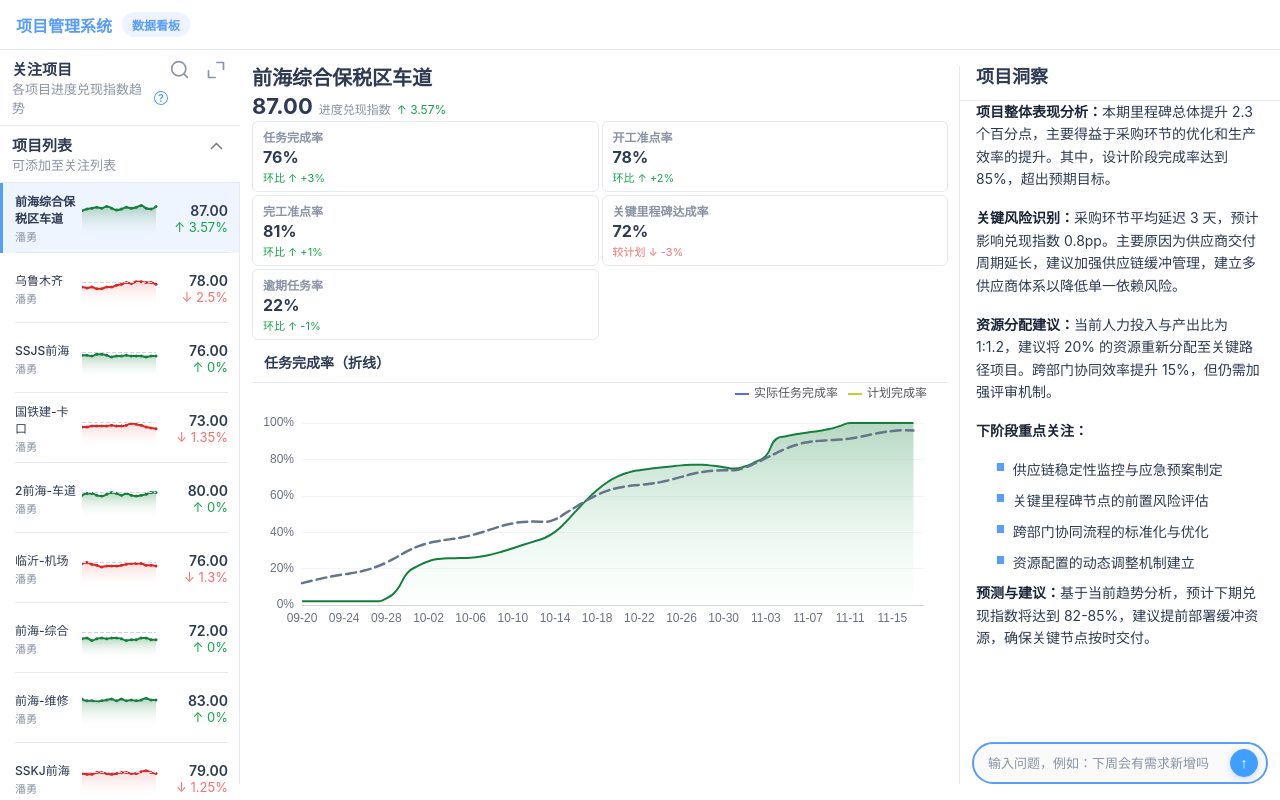
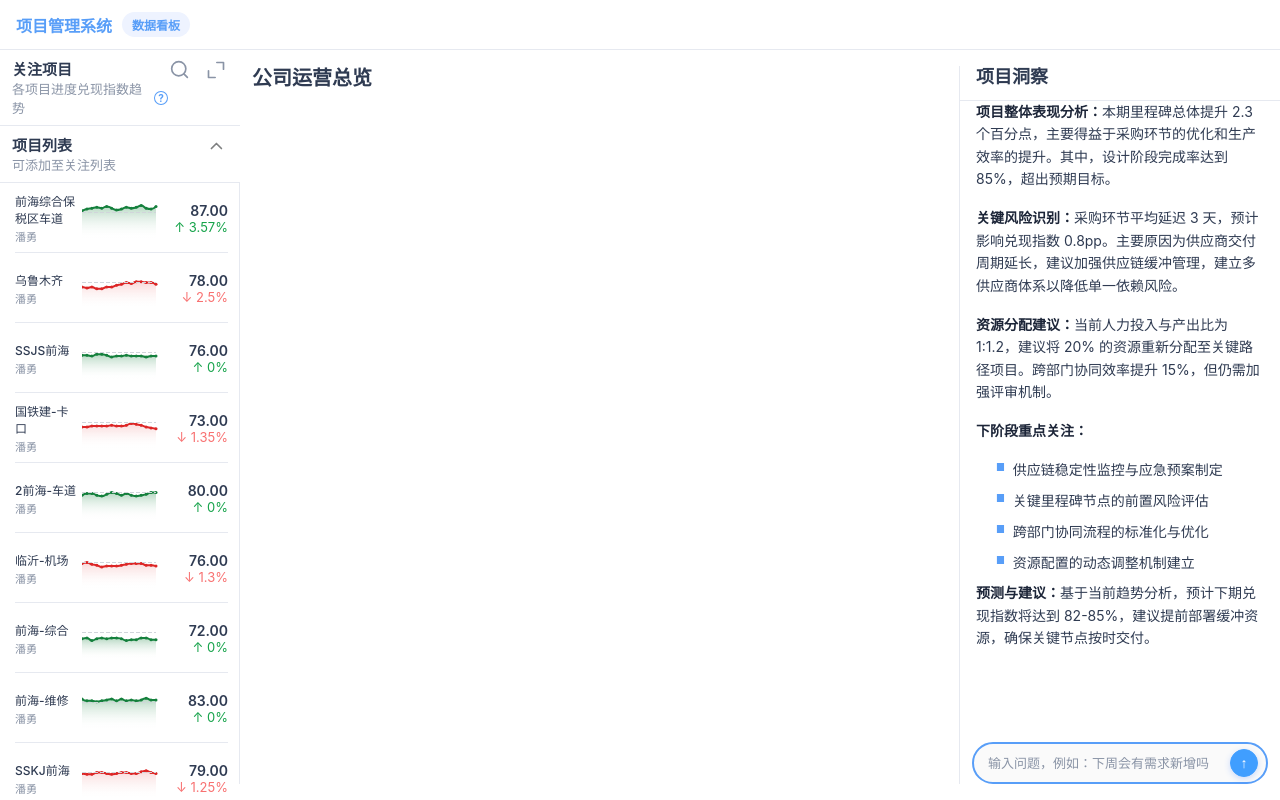
Before and after one commit to Soulcool22/dashboard-vue, a Vue app: page / in a window 1280 px wide. Built offline with nearby package versions, Linux system fonts and the light colour scheme; what @icon-park/vue-next would draw is missing.

Commit message:
home按钮功能添加

```diff
--- a/src/App.vue
+++ b/src/App.vue
@@ -30,16 +30,32 @@
         />
       </section>
       <section class="col col-middle">
-        <div v-if="selectedProject" class="project-info">
-          <div class="project-main-title">{{ selectedProject.name }}</div>
-          <div class="project-index-row">
-            <div class="project-index-value">{{ lastValue(selectedProject).toFixed(2) }}</div>
-            <div class="project-index-label">进度兑现指数</div>
-            <div class="project-index-change" :class="deltaSign(selectedProject) >= 0 ? 'up' : 'down'">{{ deltaText(selectedProject) }}</div>
+        <!-- View Title Bar -->
+        <div class="middle-header">
+          <div v-if="!isCompanyView && selectedProject" class="project-info">
+            <div class="project-main-title">{{ selectedProject.name }}</div>
+            <div class="project-index-row">
+              <div class="project-index-value">{{ lastValue(selectedProject).toFixed(2) }}</div>
+              <div class="project-index-label">进度兑现指数</div>
+              <div class="project-index-change" :class="deltaSign(selectedProject) >= 0 ? 'up' : 'down'">{{ deltaText(selectedProject) }}</div>
+            </div>
           </div>
+          <div v-else class="project-info">
+            <div class="project-main-title">公司运营总览</div>
+          </div>
+          <el-button v-if="!isCompanyView" @click="showCompanyView" class="home-btn" text>
+            <home theme="outline" size="22" fill="#999595" :strokeWidth="3" strokeLinejoin="bevel"/>
+          </el-button>
         </div>
-        <KpiGrid :kpis="kpis" />
-        <CompletionLine />
+
+        <!-- View Content -->
+        <template v-if="!isCompanyView">
+          <KpiGrid :kpis="kpis" />
+          <CompletionLine />
+        </template>
+        <div v-else class="company-view-placeholder">
+          <!-- Company-level content will go here -->
+        </div>
       </section>
       <ResearchChat />
     </main>
@@ -53,253 +69,128 @@ import RegularList from './components/RegularList.vue'
 import KpiGrid from './components/KpiGrid.vue'
 import CompletionLine from './components/CompletionLine.vue'
 import ResearchChat from './components/ResearchChat.vue'
+import { Home } from '@icon-park/vue-next'
 
 const expandedLeft = ref(false)
 const regularCollapsed = ref(false)
 function toggleLeftExpand(){ expandedLeft.value = !expandedLeft.value }
 
 // --- Data State ---
+const projects = ref([])
+function generateSeriesData() {
+  const data = [];
+  let value = 70 + Math.random() * 15;
+  for (let i = 0; i < 16; i++) {
+    data.push(Math.round(value));
+    value += (Math.random() - 0.5) * 5;
+    if (value > 95) value = 95;
+    if (value < 55) value = 55;
+  }
+  return data;
+}
+const regulars = ref([
+  { name: '前海综合保税区车道', sector: '潘勇', series: generateSeriesData() },
+  { name: '乌鲁木齐', sector: '潘勇', series: generateSeriesData() },
+  { name: 'SSJS前海', sector: '潘勇', series: generateSeriesData() },
+  { name: '国铁建-卡口', sector: '潘勇', series: generateSeriesData() },
+  { name: '2前海-车道', sector: '潘勇', series: generateSeriesData() },
+  { name: '临沂-机场', sector: '潘勇', series: generateSeriesData() },
+  { name: '前海-综合', sector: '潘勇', series: generateSeriesData() },
+  { name: '前海-维修', sector: '潘勇', series: generateSeriesData() },
+  { name: 'SSKJ前海', sector: '潘勇', series: generateSeriesData() }
+])
+const kpis = ref([
+  { title: '任务完成率', value: '76%', delta: '+3%', up: true },
+  { title: '开工准点率', value: '78%', delta: '+2%', up: true },
+  { title: '完工准点率', value: '81%', delta: '+1%', up: true },
+  { title: '关键里程碑达成率', value: '72%', delta: '-3%', up: false },
+  { title: '逾期任务率', value: '22%', delta: '-1%', up: true }
+])
 
-const projects = ref([])
+// --- View State ---
+const isCompanyView = ref(true) // Show company view by default
+const selectedProject = ref(null)
 
-
-
-// Helper function to generate somewhat realistic-looking series data
-
-function generateSeriesData() {
-
-  const data = [];
-
-  let value = 70 + Math.random() * 15; // Start between 70 and 85
-
-  for (let i = 0; i < 16; i++) {
-
-    data.push(Math.round(value));
-
-    value += (Math.random() - 0.5) * 5; // Fluctuate by up to +/- 2.5
-
-    if (value > 95) value = 95;
-
-    if (value < 55) value = 55;
-
+// --- Search and Filter Logic ---
+const searchQuery = ref('')
+const isSearchActive = ref(false)
+const allProjects = computed(() => {
+  const watched = projects.value.map(p => ({ ...p, isWatched: true }))
+  const unWatched = regulars.value.map(p => ({ ...p, isWatched: false }))
+  return [...watched, ...unWatched]
+})
+const filteredAllProjects = computed(() => {
+  if (!searchQuery.value) return allProjects.value
+  return allProjects.value.filter(item =>
+    item.name.toLowerCase().includes(searchQuery.value.toLowerCase())
+  )
+})
+function handleSearchActiveChange(isActive) {
+  isSearchActive.value = isActive
+  if (!isActive) {
+    searchQuery.value = ''
   }
-
-  return data;
-
+}
+function toggleWatchStatus(projectToToggle) {
+  const indexInProjects = projects.value.findIndex(p => p.name === projectToToggle.name)
+  if (indexInProjects !== -1) {
+    const [removed] = projects.value.splice(indexInProjects, 1)
+    regulars.value.unshift(removed)
+  } else {
+    const indexInRegulars = regulars.value.findIndex(p => p.name === projectToToggle.name)
+    if (indexInRegulars !== -1) {
+      const [added] = regulars.value.splice(indexInRegulars, 1)
+      projects.value.push(added)
+    }
+  }
 }
 
-
-
-const regulars = ref([
-
-
-
-  { name: '前海综合保税区车道', sector: '潘勇', series: generateSeriesData() },
-
-
-
-  { name: '乌鲁木齐', sector: '潘勇', series: generateSeriesData() },
-
-
-
-  { name: 'SSJS前海', sector: '潘勇', series: generateSeriesData() },
-
-
-
-  { name: '国铁建-卡口', sector: '潘勇', series: generateSeriesData() },
-
-
-
-  { name: '2前海-车道', sector: '潘勇', series: generateSeriesData() },
-
-
-
-  { name: '临沂-机场', sector: '潘勇', series: generateSeriesData() },
-
-
-
-  { name: '前海-综合', sector: '潘勇', series: generateSeriesData() },
-
-
-
-  { name: '前海-维修', sector: '潘勇', series: generateSeriesData() },
-
-
-
-  { name: 'SSKJ前海', sector: '潘勇', series: generateSeriesData() }
-
-
-
-])
-
-
-
-const kpis = ref([
-
-  { title: '任务完成率', value: '76%', delta: '+3%', up: true },
-
-  { title: '开工准点率', value: '78%', delta: '+2%', up: true },
-
-  { title: '完工准点率', value: '81%', delta: '+1%', up: true },
-
-  { title: '关键里程碑达成率', value: '72%', delta: '-3%', up: false },
-
-  { title: '逾期任务率', value: '22%', delta: '-1%', up: true }
-
-])
-
-
-
-// --- Search and Filter Logic ---
-
-const searchQuery = ref('')
-
-const isSearchActive = ref(false)
-
-
-
-const allProjects = computed(() => {
-
-  const watched = projects.value.map(p => ({ ...p, isWatched: true }))
-
-  const unWatched = regulars.value.map(p => ({ ...p, isWatched: false }))
-
-  return [...watched, ...unWatched]
-
+// --- Selection and View Logic ---
+onMounted(() => {
+  // No project selected by default, showing company view
 })
-
-
-
-const filteredAllProjects = computed(() => {
-
-  if (!searchQuery.value) {
-
-    return allProjects.value
-
-  }
-
-  return allProjects.value.filter(item =>
-
-    item.name.toLowerCase().includes(searchQuery.value.toLowerCase())
-
-  )
-
-})
-
-
-
-function handleSearchActiveChange(isActive) {
-
-  isSearchActive.value = isActive
-
-  if (!isActive) {
-
-    searchQuery.value = ''
-
-  }
-
+function handleSelectProject(project) {
+  selectedProject.value = project
+  isCompanyView.value = false // Switch to project view
+}
+function showCompanyView() {
+  isCompanyView.value = true
+  selectedProject.value = null // Deselect project
 }
 
-
-
-function toggleWatchStatus(projectToToggle) {
-
-  const indexInProjects = projects.value.findIndex(p => p.name === projectToToggle.name)
-
-  if (indexInProjects !== -1) {
-
-    const [removed] = projects.value.splice(indexInProjects, 1)
-
-    regulars.value.unshift(removed)
-
-  } else {
-
-    const indexInRegulars = regulars.value.findIndex(p => p.name === projectToToggle.name)
-
-    if (indexInRegulars !== -1) {
-
-      const [added] = regulars.value.splice(indexInRegulars, 1)
-
-      projects.value.push(added)
-
-    }
-
-  }
-
-}
-
-
-
-// --- Selection Logic ---
-
-const selectedProject = ref(null)
-
-onMounted(() => {
-
-  if (regulars.value.length > 0) {
-
-    selectedProject.value = regulars.value[0]
-
-  }
-
-})
-
-function handleSelectProject(project) {
-
-  selectedProject.value = project
-
-}
-
-
-
 // Helper functions
-
 function lastValue(p){ if(!p || !p.series) return 0; const a=p.series; return a[a.length-1] }
-
 function deltaSign(p){ if(!p || !p.series || p.series.length < 2) return 0; const a=p.series; return a[a.length-1]-a[a.length-2] }
-
 function deltaText(p){ if(!p || !p.series || p.series.length < 2) return ''; const a=p.series; const prev=a[a.length-2]; const last=a[a.length-1]; const pct=prev?(((last-prev)/prev)*100).toFixed(2):'0.00'; const s=(last-prev)>=0?'↑ ':'↓ '; return s+Math.abs(pct)+'%' }
-
 </script>
 
-
-
 <style scoped>
-
 #app-wrapper {
-
   display: flex;
-
   flex-direction: column;
-
   height: 100vh;
-
   overflow: hidden;
-
 }
-
 .layout {
-
   flex-grow: 1;
-
   overflow: hidden;
-
 }
-
+.middle-header {
+  display: flex;
+  justify-content: space-between;
+  align-items: flex-start;
+  padding-bottom: 8px;
+}
+.home-btn {
+  height: 32px;
+  width: 32px;
+}
 .project-info { display: flex; flex-direction: column; gap: 2px; padding: 0; }
-
 .project-main-title { font-size: 20px; font-weight: 700; }
-
 .project-index-row { display: flex; align-items: baseline; gap: 6px; }
-
 .project-index-value { font-size: 22px; font-weight: 700; }
-
 .project-index-label { font-size: 12px; color: var(--muted); }
-
 .project-index-change { font-size: 12px; }
-
 .project-index-change.up { color: var(--up); }
-
 .project-index-change.down { color: var(--down); }
-
 </style>
```
